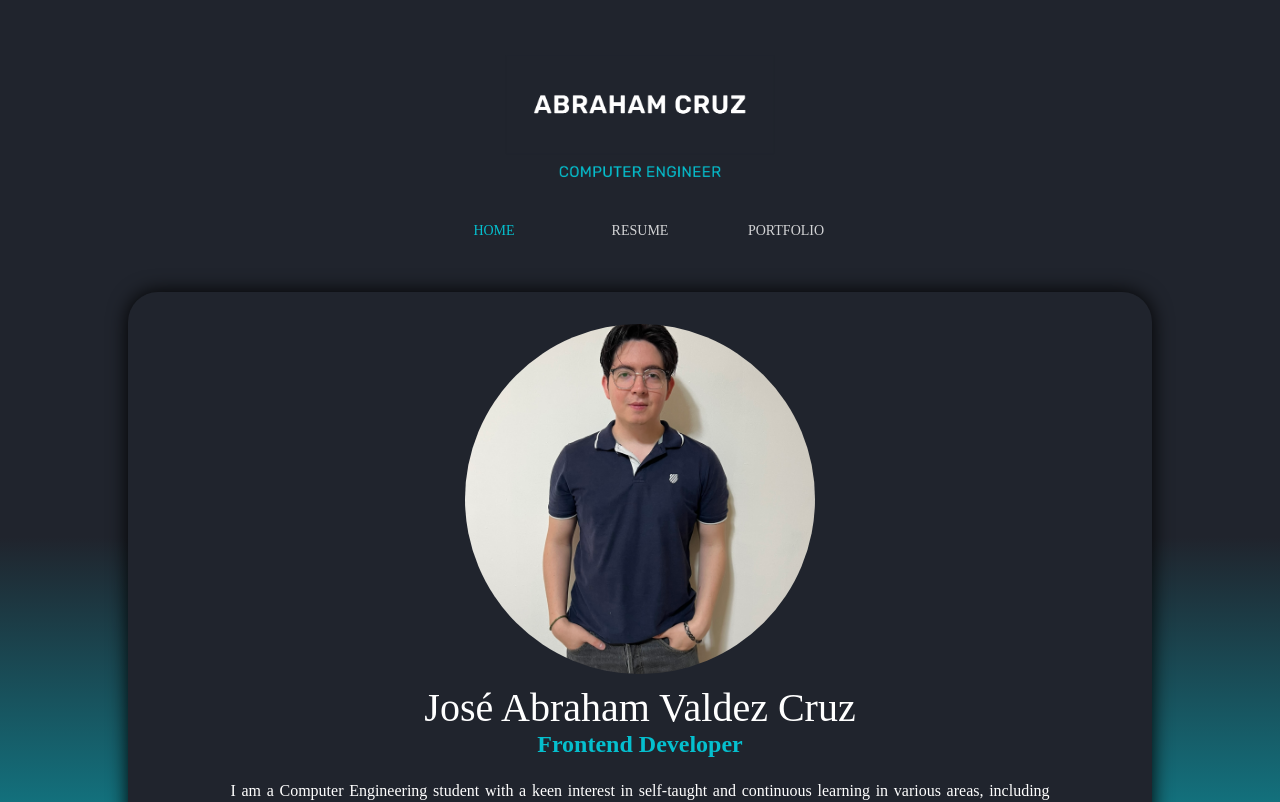
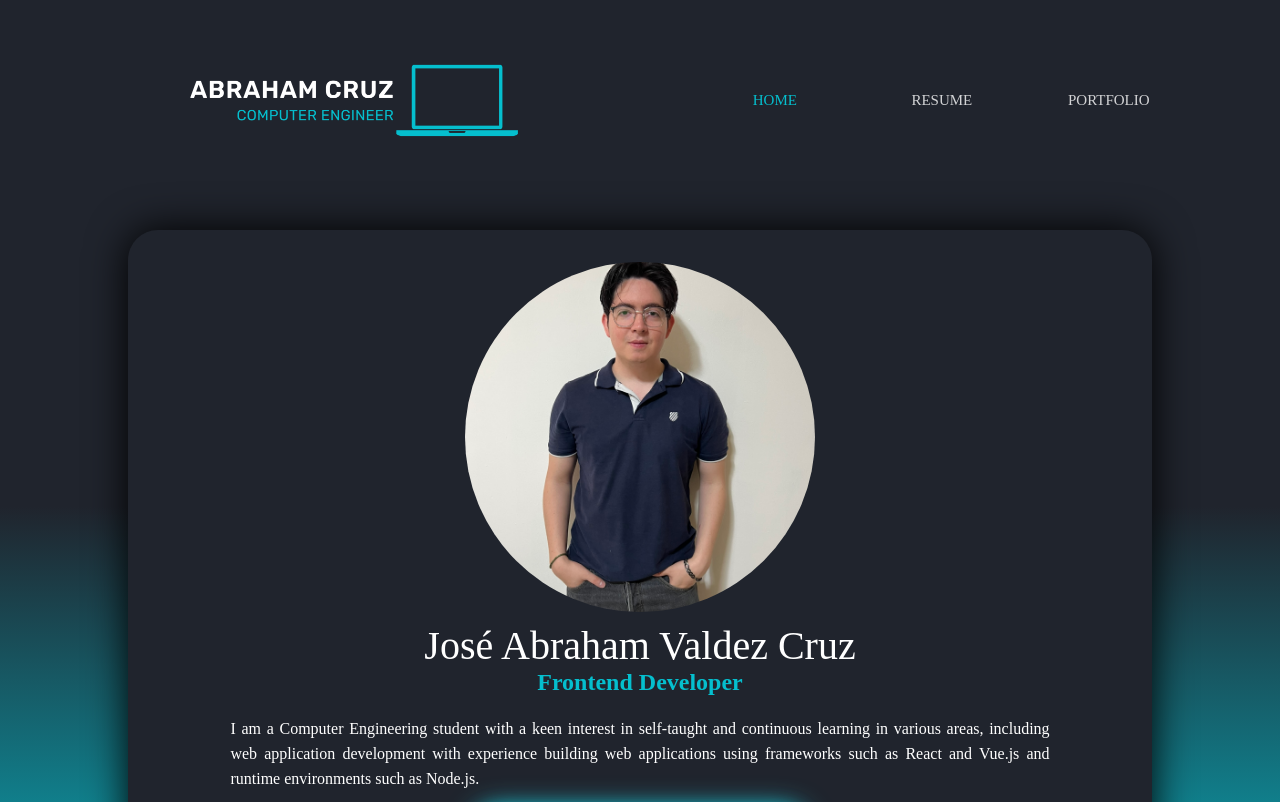
Before and after one commit to SrDrunkenstein/Portfolio_deployment_demo, a React (Vite) app: page / in a window 1280 px wide. Shown: the top 802 px of the page. Built offline with nearby package versions, Linux system fonts and the light colour scheme; a web font is replaced by a local one.

Commit message:
New home page design

```diff
--- a/src/styles/Header.css
+++ b/src/styles/Header.css
@@ -61,7 +61,7 @@
 
 
 /* === MEDIA QUERY: Tablets grandes / laptops pequeñas (901px - 1200px) === */
-@media (max-width: 1350px) {
+@media (max-width: 1200px) {
     .header-container {
         min-width: 100%;
         flex-direction: column;
--- a/src/styles/home/Card.css
+++ b/src/styles/home/Card.css
@@ -1,7 +1,6 @@
 .body {
     /*border: 1px solid white;*/
     width: 100vw;
-    min-width: 1200px;
     min-height: 600px;
     height: 70vh;
     display: flex;
@@ -13,14 +12,14 @@
     /*border: 1px solid white;*/
     background-color: #20242D;
     border-radius: 30px;
-    box-shadow: 0px 0px 20px rgba(0, 0, 0, 1);
+    box-shadow: 0px 0px 40px rgba(0, 0, 0, 1);
     padding: 2em 0;
     display: flex;
     justify-content: center;
     align-items: center;
     width: 80%;
-    min-width: 1220px;
-    height: 100%;
+    min-width: 1200px;
+    height: 80%;
 }
 
 .card .social-list {
@@ -53,7 +52,7 @@
 
 .card .info {
     width: 40%;
-    min-width: 500px;
+    min-width: 200px;
     /*border: 1px solid white;*/
     padding: 2em;
     margin-right: 40px;
@@ -113,7 +112,7 @@
 }
 
 /* === MEDIA QUERY: Tablets grandes / laptops pequeñas (901px - 1200px) === */
-@media (max-width: 1350px) {
+@media (max-width: 1300px) {
     .body {
         min-width: unset;
         height: auto;
--- a/src/styles/index.css
+++ b/src/styles/index.css
@@ -9,5 +9,5 @@
 body {
     background-image: linear-gradient(to bottom, #20242D 0%, #20242D 50%, #05BFCE 100%);
     /* background-color: aqua; */
-    min-height: 100vh;
+    min-height: 100dvh;
 }
```
